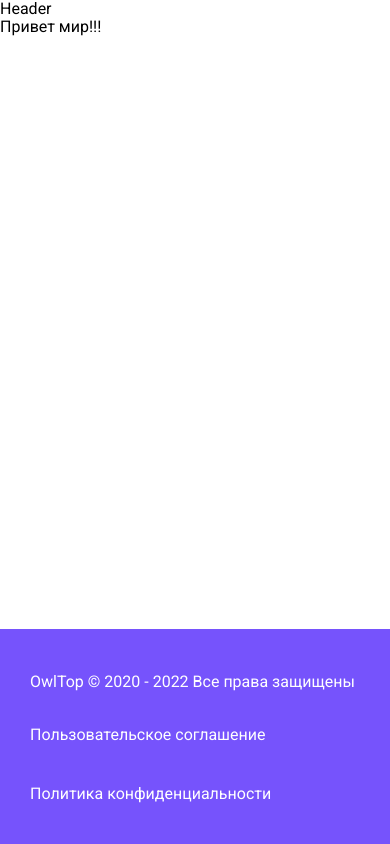
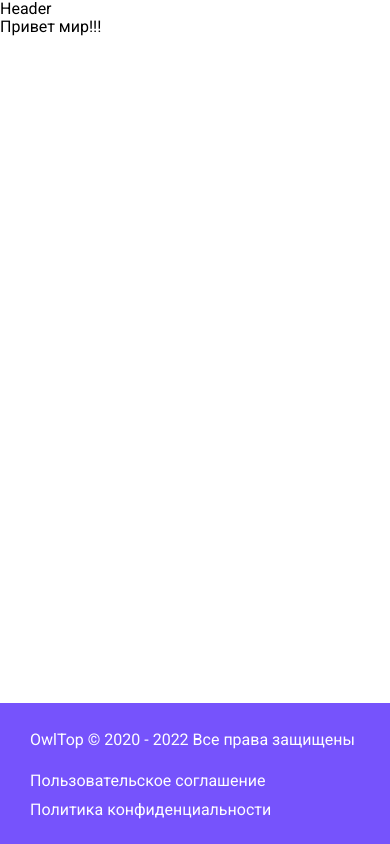
Before and after one commit to blurryfacebeat/CoursesTop_NextJS, a Next.js app: page / in a window 390 px wide. Built offline with nearby package versions, Linux system fonts and the light colour scheme.

Commit message:
Fix footer

```diff
--- a/src/components/ParagraphTag/ParagraphTag.module.scss
+++ b/src/components/ParagraphTag/ParagraphTag.module.scss
@@ -1,4 +1,6 @@
 .paragraph {
+  margin: 0;
+
   color: $text-main;
   line-height: 24px;
 }
--- a/src/layouts/MainLayout/Footer/Footer.module.scss
+++ b/src/layouts/MainLayout/Footer/Footer.module.scss
@@ -4,13 +4,16 @@
   align-items: center;
   flex-wrap: wrap;
   padding: 25px 30px;
-  min-height: 72px;
 
   background-color: $main-purple;
 }
 
 p.copyright  {
   color: $main-white;
+
+  @media (max-width: 900px) {
+    margin-bottom: 20px;
+  }
 }
 
 .linksContainer {
@@ -18,5 +21,10 @@ p.copyright  {
   align-items: center;
   flex-wrap: wrap;
   padding: 0;
-  grid-gap: 40px;
+  margin: 0;
+  gap: 40px;
+
+  @media (max-width: 765px) {
+    gap: 10px;
+  }
 }
```
